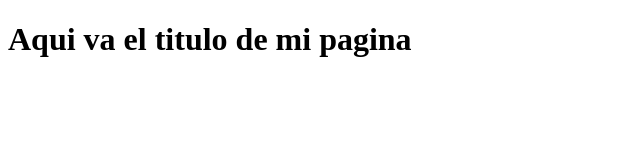
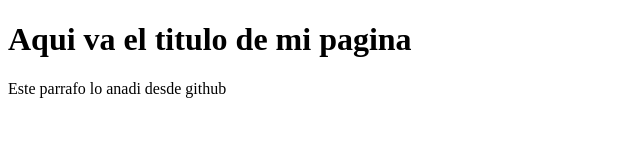
Before and after one commit to esacorona/Proyecto-Web-empresaC, a plain HTML site: page index.html in a window 1280 px wide. Shown: the whole page, without its empty margins (0-640 px from the left). Drawn offline with Linux system fonts and the light colour scheme.

Commit message:
Update index.html

```diff
--- a/index.html
+++ b/index.html
@@ -8,5 +8,6 @@
 </head>
 <body>
     <h1>Aqui va el titulo de mi pagina </h1>
+    <p>Este parrafo lo anadi desde github</p>
 </body>
 </html>
```
